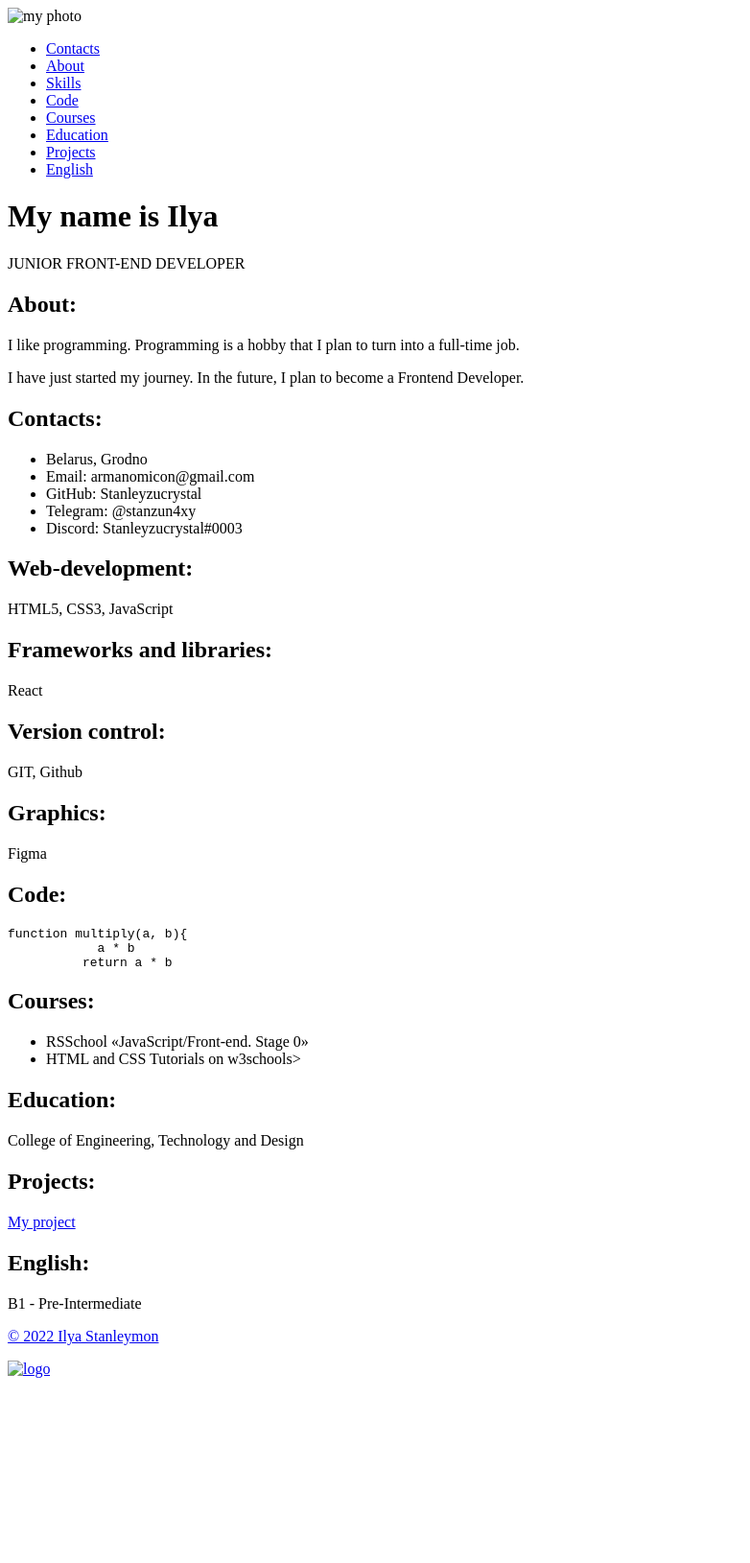
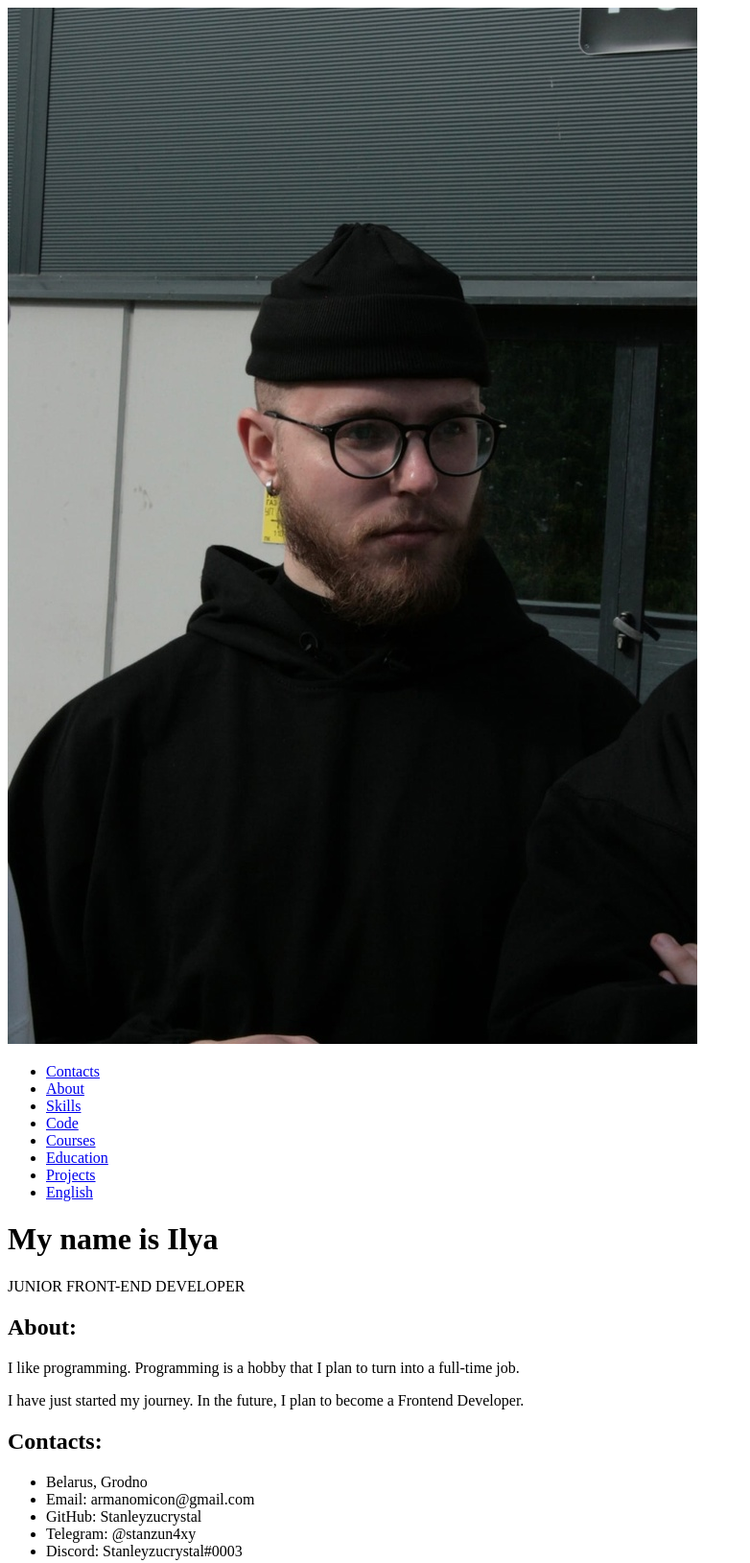
Before and after one commit to Stanleyzucrystal/rsschool-cv, a plain HTML site: page index.html in a window 1280 px wide. Shown: the top 1629 px of the page at 96% size, without its empty margins (0-782 px from the left). Before the commit the page ends 1444 px from the top, so only its background shows below. Drawn offline with Linux system fonts and the light colour scheme; the site is published under a folder, as on GitHub Pages, so addresses that start at the root find nothing.

Commit message:
fix: update index.html file

```diff
--- a/index.html
+++ b/index.html
@@ -7,7 +7,7 @@
     <meta name="viewport" content="width=device-width, initial-scale=1.0">
     <title>CV</title>
     <link rel="stylesheet" href="style.css">
-    <link rel="icon" href="/img/rs_school_js.svg">
+    <link rel="icon" href="./img/rs_school_js.svg">
     <link rel="projects" href="./project/index2.html">
     <link rel="preconnect" href="https://fonts.googleapis.com">
     <link rel="preconnect" href="https://fonts.gstatic.com" crossorigin>
@@ -15,7 +15,7 @@
 </head>
 
 <body>
-    <img class="photo" src="/img/image.jpg" alt="my photo">
+    <img class="photo" src="./img/image.jpg" alt="my photo">
     <header class="header">
         <div class="container">
             <nav class="nav">
@@ -117,7 +117,7 @@
                 <a href="https://github.com/stanleyzucrystal">
                     <p>© 2022 Ilya Stanleymon</p>
                 </a>
-                <a class="logo" href="https://rs.school/js/"><img src="/img/rs_school_js.svg" alt="logo"
+                <a class="logo" href="https://rs.school/js/"><img src="./img/rs_school_js.svg" alt="logo"
                         class="logo"></a>
             </div>
         </div>
```
